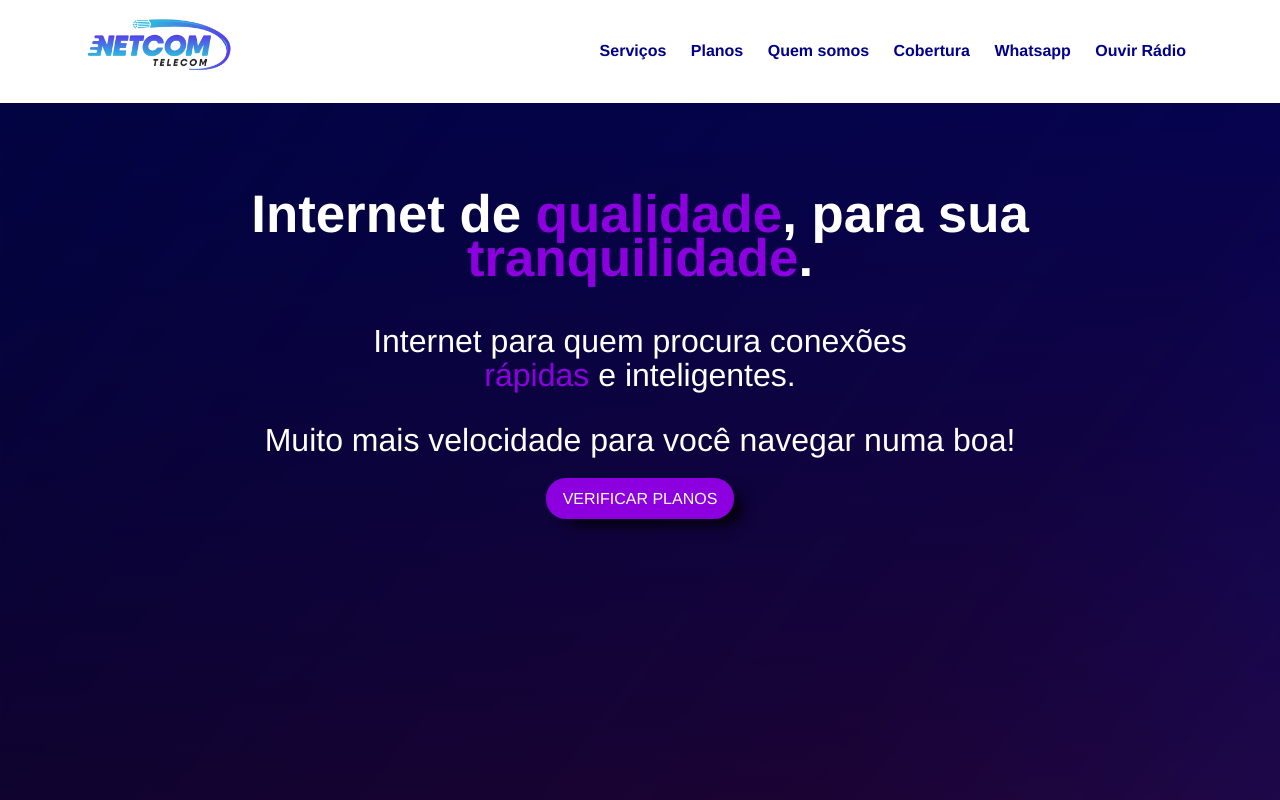
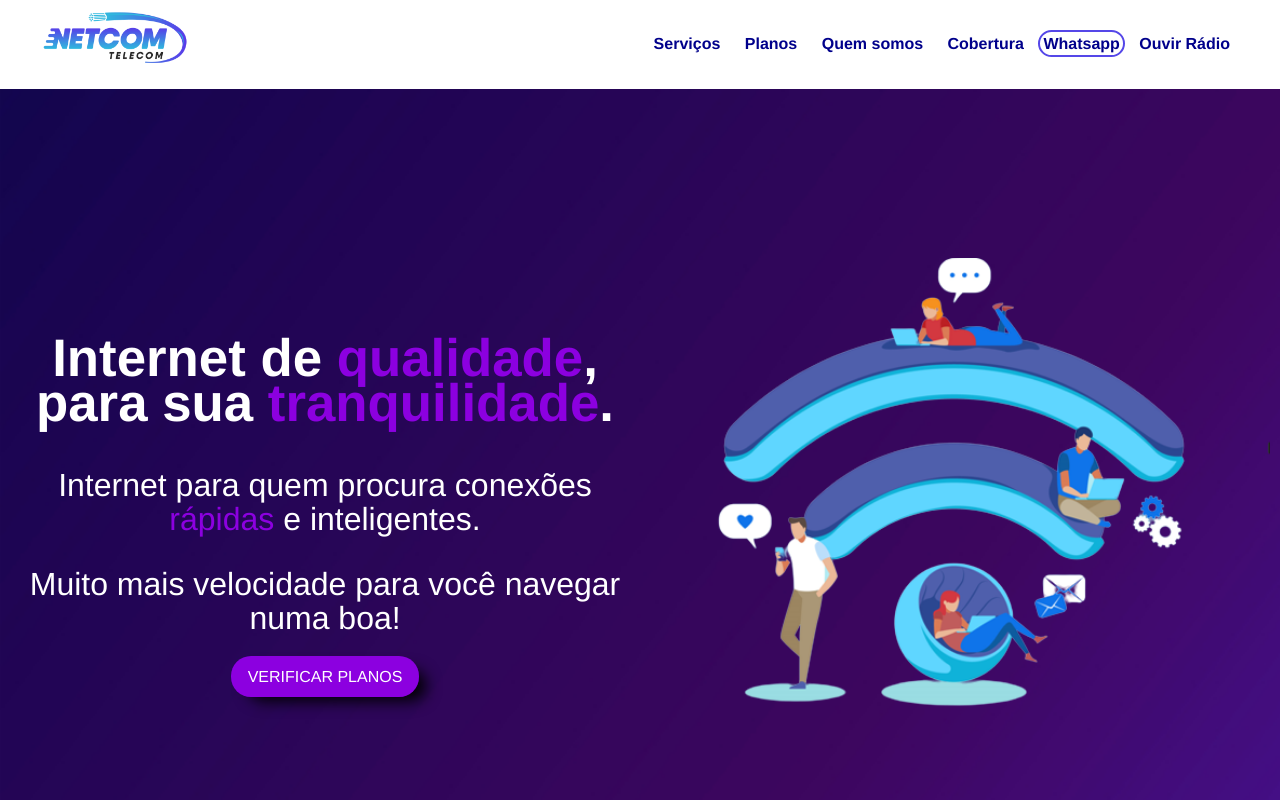
Before and after one commit to cassianoeder/netcom, a plain HTML site: page index.html in a window 1280 px wide. Shown: the top 800 px of the page. Drawn offline with nearby package versions, Linux system fonts and the light colour scheme.

Commit message:
Add files via upload
Alteracoes essenciais design

```diff
--- a/assets/css/media1280.css
+++ b/assets/css/media1280.css
@@ -114,13 +114,13 @@ header{
 
 .menu{
     max-width: 1400px;
-    width: 90%;
+    width: 100%;
     flex-wrap: wrap;
     display: flex;
     flex-direction: row;
     justify-content: space-between;
     align-items: center;
-    padding: 15px 20px;
+    padding: 8px 40px;
     margin: auto;
 }
 
@@ -140,6 +140,12 @@ header{
     font-weight: bold;
 }
 
+.menu--btnwpp{
+    border: 2px solid var(--clr-roxo-medio);
+    border-radius: 20px;
+    padding: 3px 3px;
+}
+
 .menu__itens:hover{ color: var(--clr-roxo-medio);}
 
 
@@ -152,31 +158,28 @@ header{
 /**********************************/
 
 .section-bg{
-    background-image: linear-gradient(#1a91d7, gray), url(/img/bglarge.jpg);
+    background-image: url(/img/bglarge.jpg);
     background-size: cover;
     background-repeat: no-repeat;
-    background-blend-mode: multiply;
 }
 
 .section{
     max-width: 1400px;
-    width: 80%;
+    width: 100%;
     height: 100vh;
     display: flex;
-    flex-direction: column;
-    padding: 40px 0px;
+    justify-content: space-between;
+    align-items: center;
+    flex-direction: row;
+    padding: 1px 10px;
     margin: auto;
 }
 
 .section__esq{
-    width: 100%;
-    height: 90vh;
+    width: 50%;
     flex-direction: column;
-    justify-content: center;
-    align-items: center;
     text-align: center;
     padding: 5px 15px;
-    margin: auto;
     color: var(--clr-branco);
 }
 
@@ -214,9 +217,9 @@ header{
 }
 
 .section__dir{
-    display: none;
-    display: hidden;
+    width: 50%;
 }
+
 
 /**********************************/
 /*            Serviços
--- a/assets/css/media768.css
+++ b/assets/css/media768.css
@@ -122,11 +122,13 @@ header{
 
 .menu__list{
     flex-direction: row;
+    justify-content: center;
+    align-items: center;
 }
 
 .menu__itens{
-    padding: 1px 5px;
-    color: var(--clr-roxo-medio);
+    padding: 1px 10px;
+    color: var(--clr-azul-escuro);
     font-size: 1.3rem;
     font-weight: bold;
     line-height: 2.0rem;
@@ -141,22 +143,25 @@ header{
 /**********************************/
 
 .section-bg{
-    background-color: var(--clr-fundo-claro);
+    background-image: url(/img/bglarge.jpg);
+    background-size: cover;
+    background-repeat: no-repeat;
 }
 
 .section{
     width: 100%;
-    height: fit-content;
+    height: 90vh;
     display: flex;
     flex-direction: row;
+    justify-content: space-around;
+    align-items: center;
 }
 
 .section__esq{
-    max-width: 60%;
+    max-width: 50%;
     flex-direction: column;
     justify-content: center;
     align-items: center;
-    padding: 5px 15px;
     margin: auto;
 }
 
@@ -166,25 +171,27 @@ header{
 
 .section__esq h2{
     font-size: 1.8rem;
+    color: var(--clr-branco-neve);
 }
 
 .section__esq p{
     font-size: 1.2rem;
+    color: var(--clr-branco-neve);
 }
 
 .section--btn{
     background-color: var(--clr-azul-claro);
     border-radius: 20px;
-    padding: 7px 11px;
+    padding: 10px 15px;
     color: var(--clr-branco);
     cursor: pointer;
-    font-size: 1.4rem;
+    font-size: 1.3rem;
     -webkit-box-shadow: 12px 9px 15px -5px #000000;
     box-shadow: 12px 9px 15px -5px #000000;
 }
 
 .section__dir{
-    max-width: 40%;
+    width: 50%;
     display: flex;
     align-items: center;
     justify-content: center;
@@ -298,9 +305,9 @@ header{
     align-items: center;
     justify-content: center;
     border-radius: 20px;
-    border: solid 1px var(--clr-roxo-medio);
-    background-color: var(--clr-azul-claro);
-    margin: 15px 0px;
+    background: rgb(80,81,231);
+    background: linear-gradient(351deg, rgba(80,81,231,1) 0%, rgba(52,166,223,1) 100%);
+    margin: 45px 0px;
 
         -webkit-box-shadow: 12px 9px 15px -5px #000000;
         box-shadow: 12px 9px 15px -5px #000000;
```
Also changed, not shown: assets/css/media480.css (line endings or trailing spaces).
